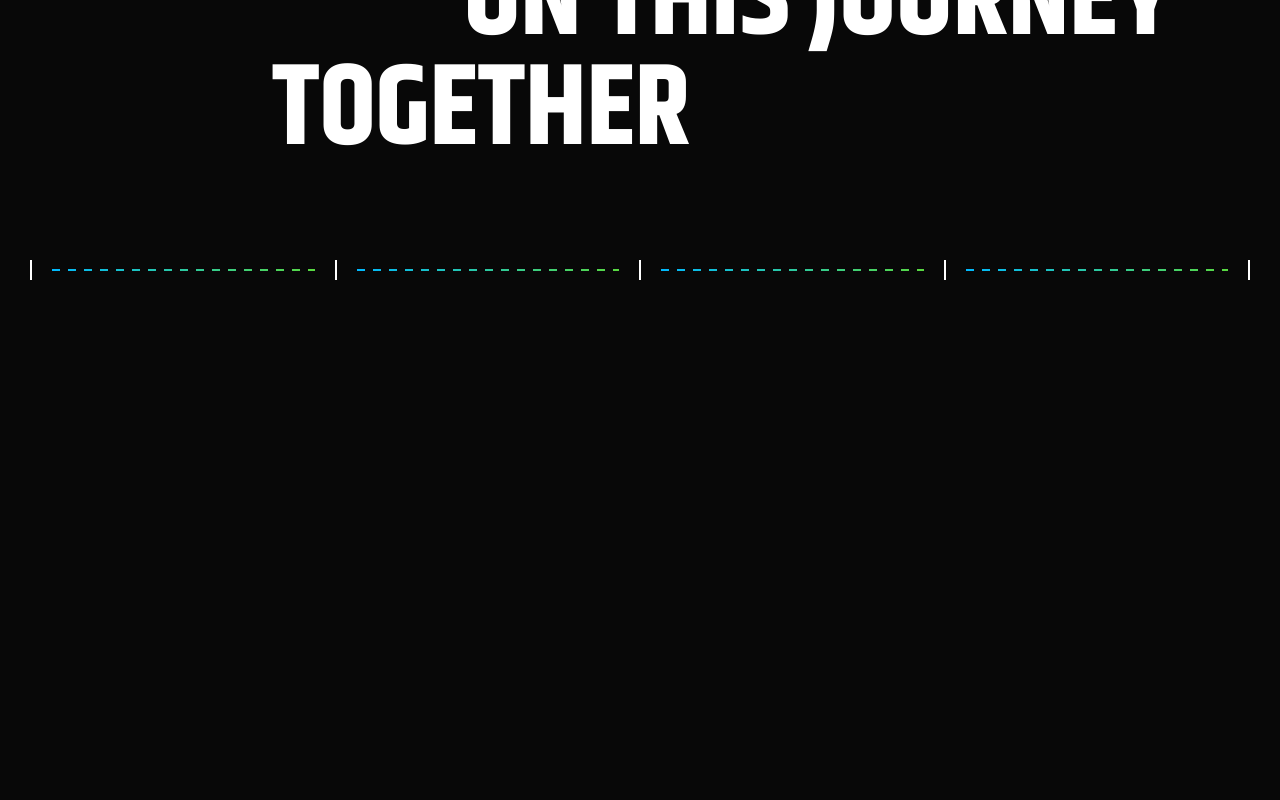
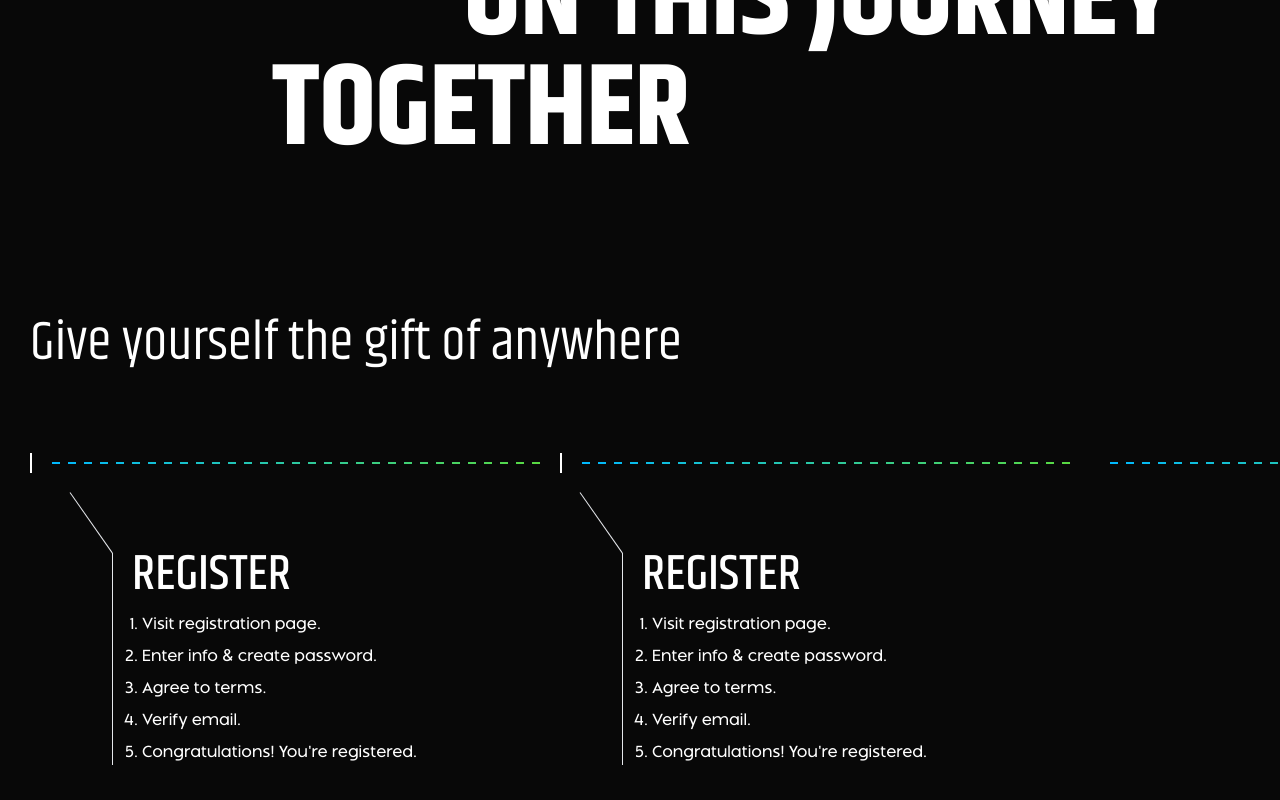
Before and after one commit to abubakar-sarwar/gsap-animation, a Next.js app: page / in a window 1280 px wide. Shown: the part 4396-5196 px from the top of the page. Built offline with nearby package versions, Linux system fonts and the light colour scheme.

Commit message:
steps with animation

```diff
--- a/app/_components/home/embark.tsx
+++ b/app/_components/home/embark.tsx
@@ -50,24 +50,6 @@ const Embark = () => {
           </h1>
         </div>
       </section>
-      <section>
-        <div className="container">
-          <div className="h-screen">
-            <div className="flex items-center">
-              <div className="h-[20px] w-[2px] bg-white mr-5" />
-              <div className="line grow"></div>
-              <div className="h-[20px] w-[2px] bg-white mx-5" />
-              <div className="line grow"></div>
-              <div className="h-[20px] w-[2px] bg-white mx-5" />
-              <div className="line grow"></div>
-              <div className="h-[20px] w-[2px] bg-white mx-5" />
-              <div className="line grow"></div>
-              <div className="h-[20px] w-[2px] bg-white ml-5" />
-            </div>
-          </div>
-        </div>
-      </section>
-      <div className="mb-[500px]"></div>
     </>
   );
 };
--- /dev/null
+++ b/app/_components/home/steps.tsx
@@ -0,0 +1,134 @@
+"use client";
+
+import { useGSAP } from "@gsap/react";
+import gsap from "gsap";
+import { useRef } from "react";
+
+const Steps = () => {
+  const container = useRef<HTMLDivElement | null>(null);
+
+  useGSAP(
+    () => {
+      const tl = gsap.timeline({
+        scrollTrigger: {
+          trigger: ".text_anim",
+          start: "top top",
+          scrub: true,
+          markers: true,
+          pin: true,
+        },
+      });
+
+      tl.fromTo(
+        ".transform_cus",
+        {
+          rotate: 55,
+          scaleX: 0,
+        },
+        {
+          rotate: 55,
+          scaleX: 1,
+        }
+      )
+        .fromTo(
+          ".border_second",
+          {
+            scaleY: 0,
+          },
+          {
+            scaleY: 1,
+          }
+        )
+        .fromTo(
+          ".embark_step_text",
+          {
+            opacity: 0,
+          },
+          {
+            opacity: 1,
+          },
+          "<"
+        )
+        .fromTo(
+          ".list_item",
+          {
+            opacity: 0,
+          },
+          {
+            opacity: 1,
+            stagger: 0.05,
+          },
+          "<"
+        );
+    },
+    { scope: container }
+  );
+
+  return (
+    <section ref={container}>
+      <div className="text_anim">
+        <div className="container">
+          <div className="h-screen">
+            <div className="pt-10 mb-[70px]">
+              <h1>Give yourself the gift of anywhere</h1>
+            </div>
+            <div className="flex items-center">
+              <div className="relative">
+                <div className="h-[20px] w-[2px] bg-white mr-5" />
+                <div className="absolute -bottom-5 left-10 border-b w-[74px] transform_cus"></div>
+                <div className="absolute top-0 left-0 translate-x-[82px] translate-y-[100px]">
+                  <div className="relative pl-5 whitespace-nowrap">
+                    <span className="absolute top-0 left-0 border-l h-full origin-top border_second" />
+                    <h2 className="mb-5 embark_step_text">Register</h2>
+                    <ol className="pl-2.5 list-decimal space-y-2">
+                      <li className="list_item">Visit registration page.</li>
+                      <li className="list_item">
+                        Enter info & create password.
+                      </li>
+                      <li className="list_item">Agree to terms.</li>
+                      <li className="list_item">Verify email.</li>
+                      <li className="list_item">
+                        Congratulations! You're registered.
+                      </li>
+                    </ol>
+                  </div>
+                </div>
+              </div>
+              <div className="line w-[40%] shrink-0"></div>
+              <div className="relative">
+                <div className="h-[20px] w-[2px] bg-white mx-5" />
+                <div className="absolute -bottom-5 left-10 border-b w-[74px] transform_cus"></div>
+                <div className="absolute top-0 left-0 translate-x-[82px] translate-y-[100px]">
+                  <div className="relative pl-5 whitespace-nowrap">
+                    <span className="absolute top-0 left-0 border-l h-full origin-top border_second" />
+                    <h2 className="mb-5 embark_step_text">Register</h2>
+                    <ol className="pl-2.5 list-decimal space-y-2">
+                      <li className="list_item">Visit registration page.</li>
+                      <li className="list_item">
+                        Enter info & create password.
+                      </li>
+                      <li className="list_item">Agree to terms.</li>
+                      <li className="list_item">Verify email.</li>
+                      <li className="list_item">
+                        Congratulations! You're registered.
+                      </li>
+                    </ol>
+                  </div>
+                </div>
+              </div>
+              <div className="line w-[40%] shrink-0"></div>
+              <div className="h-[20px] w-[2px] bg-white mx-5" />
+              <div className="line w-[40%] shrink-0"></div>
+              <div className="h-[20px] w-[2px] bg-white mx-5" />
+              <div className="line w-[40%] shrink-0"></div>
+              <div className="h-[20px] w-[2px] bg-white ml-5" />
+            </div>
+          </div>
+        </div>
+      </div>
+      <div className="mb-[500px]"></div>
+    </section>
+  );
+};
+
+export default Steps;
--- a/app/globals.css
+++ b/app/globals.css
@@ -290,3 +290,14 @@ h1 {
     linear-gradient(to right, #00b9ff, #59d941);
   background-size: 16px 2px, 100% 2px;
 }
+
+.transform_cus {
+  transform-origin: left;
+}
+
+.embark_step_text {
+  @apply font-medium uppercase;
+
+  font-size: clamp(35px, 10vw, 50px);
+  line-height: clamp(35px, 10vw, 40px);
+}
--- a/app/page.tsx
+++ b/app/page.tsx
@@ -2,6 +2,7 @@ import AboutSection from "./_components/home/aboutSection";
 import Banner from "./_components/home/banner";
 import Embark from "./_components/home/embark";
 import LetsJourney from "./_components/home/letsJourney";
+import Steps from "./_components/home/steps";
 
 export default function Home() {
   return (
@@ -11,6 +12,7 @@ export default function Home() {
         <AboutSection />
         <LetsJourney />
         <Embark />
+        <Steps />
       </div>
     </div>
   );
```
